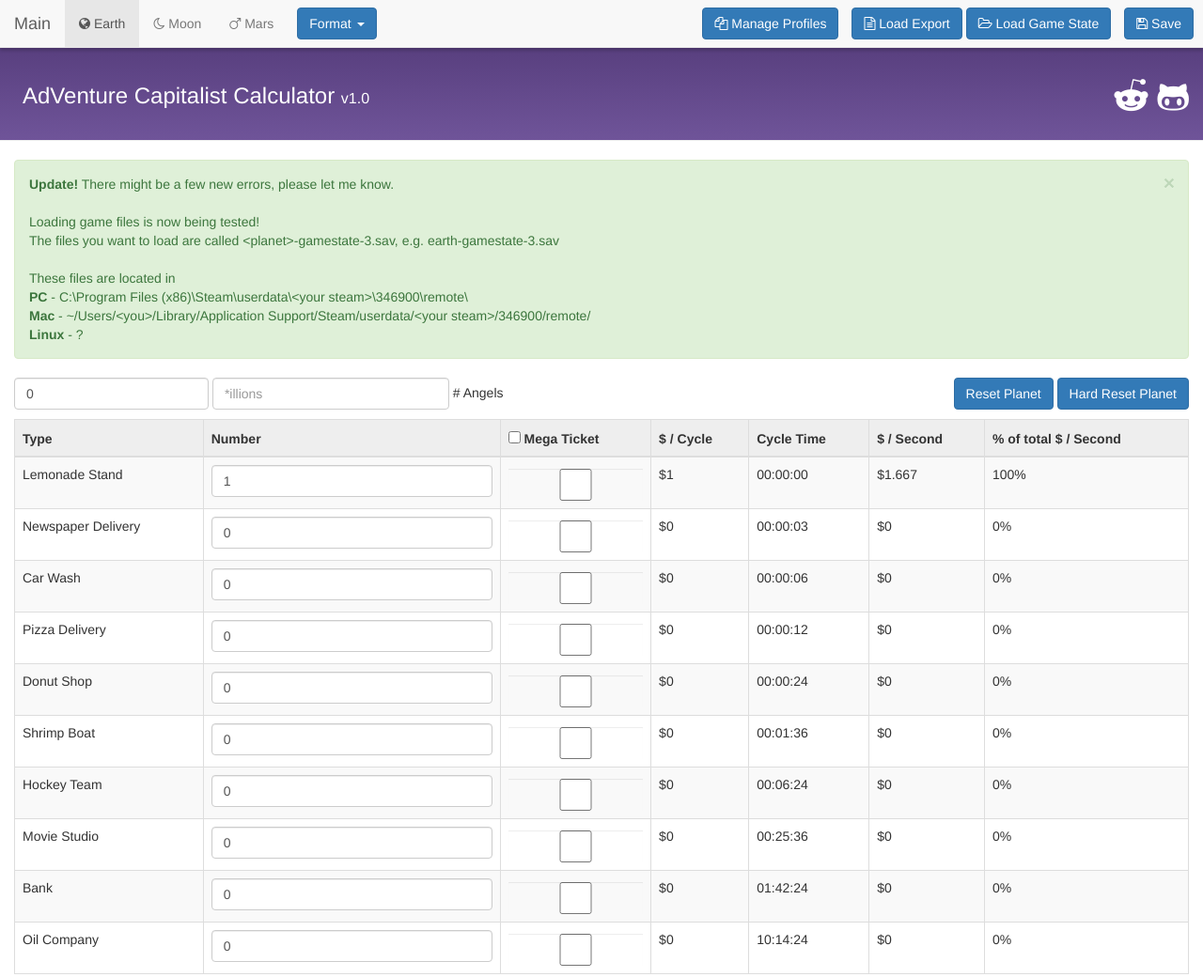
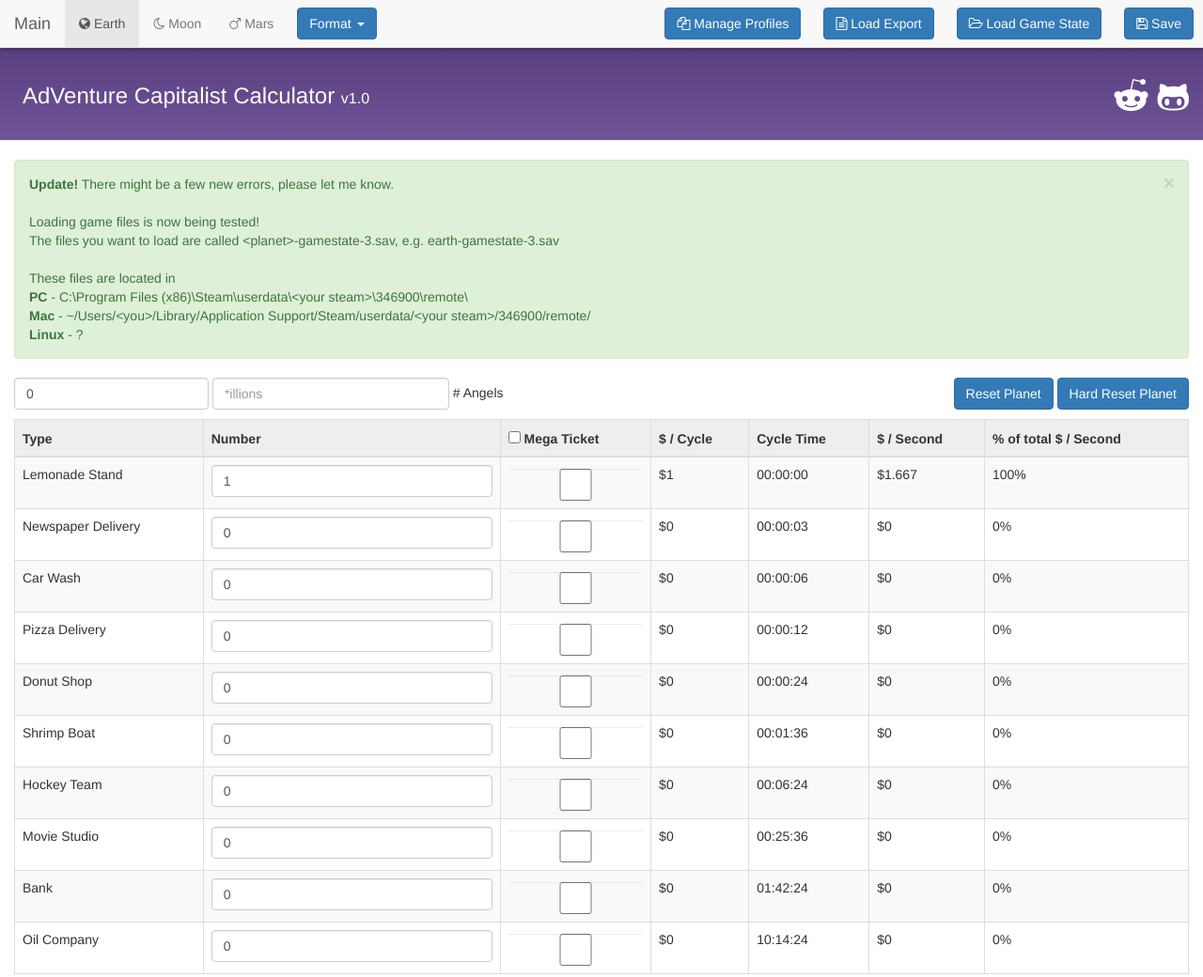
Before and after one commit to Slimmmo/dev, a plain HTML site: page index.html in a window 1280 px wide. Shown: the top 1040 px of the page at 94% size. Drawn offline with Linux system fonts and the light colour scheme.

Commit message:
label ban fix

```diff
--- a/css/bonusstyle.css
+++ b/css/bonusstyle.css
@@ -23,6 +23,11 @@
 
 label:hover {
   background: #f5f5f5;
+}
+
+label.btn-primary {
+  margin-left: 10px;
+  margin-right: 10px;
 }
 
 label.strike-when-checked > input:checked + span {
```
